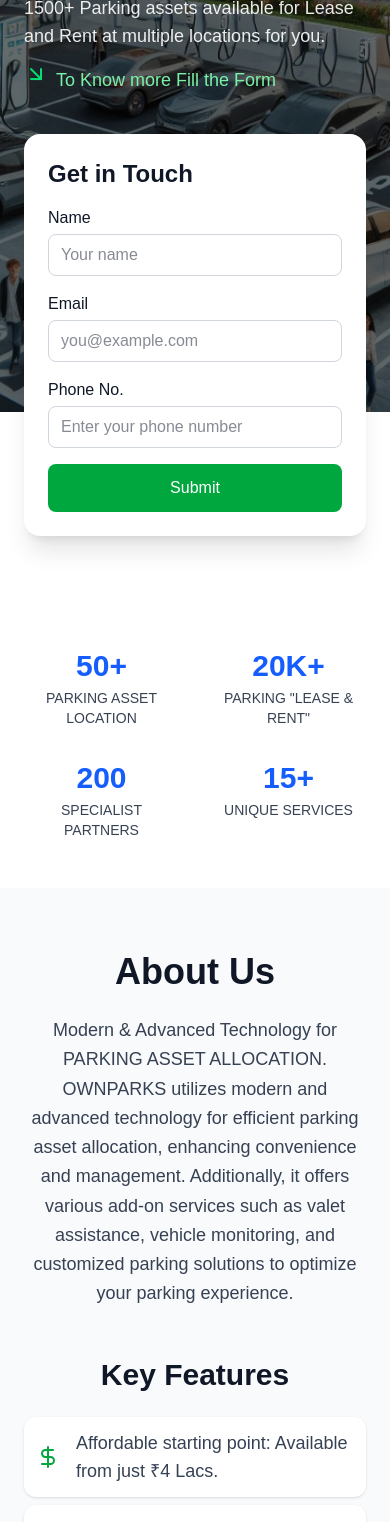
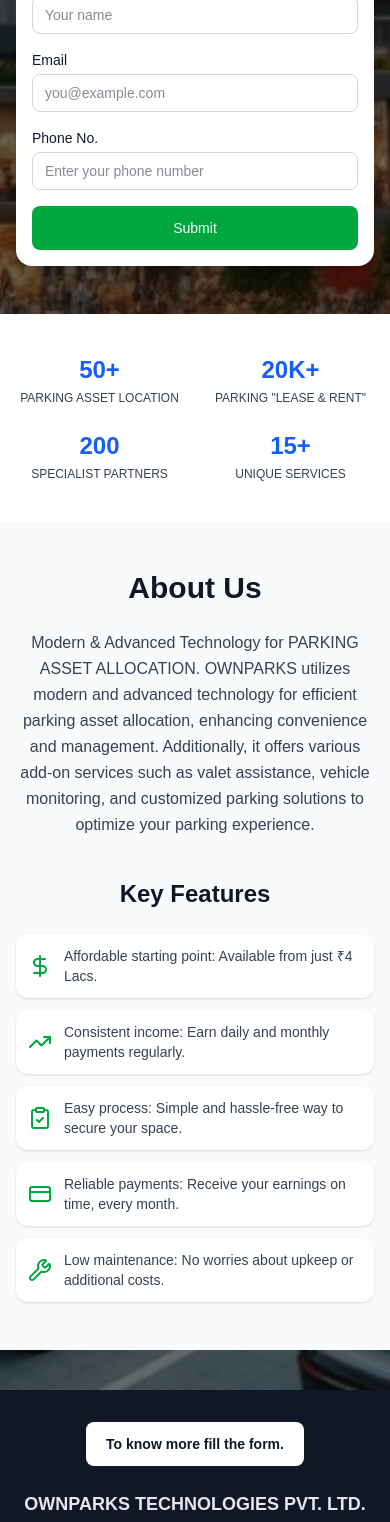
Before and after one commit to ownparks2025-dev/ownparks-landing-page-dev, a Next.js app: page / in a window 390 px wide. Shown: the part 432-1954 px from the top of the page. Built offline with nearby package versions, Linux system fonts and the light colour scheme.

Commit message:
mobile friendly

```diff
--- a/src/app/components/LandingPage.tsx
+++ b/src/app/components/LandingPage.tsx
@@ -62,44 +62,45 @@
 
   return (
     <div
-      className="w-full h-screen bg-no-repeat bg-cover bg-center"
+      className="w-full min-h-screen bg-no-repeat bg-cover bg-center"
       style={{ backgroundImage }}
       aria-label="OwnParks landing background"
     >
+      {/* Header */}
       <header className="flex justify-between items-center p-4 text-white bg-black/40">
         <div className="flex items-center gap-3">
-          <img src="/assets/logo.webp" alt="OwnParks Logo" className="h-10 w-auto" />
-          <h1 className="text-2xl font-bold">OwnParks</h1>
+          <img src="/assets/logo.webp" alt="OwnParks Logo" className="h-8 w-auto sm:h-10" />
+          <h1 className="text-xl sm:text-2xl font-bold">OwnParks</h1>
         </div>
         <a
           href="https://ownparks.com"
           target="_blank"
           rel="noopener noreferrer"
-          className="bg-white/10 hover:bg-white/20 backdrop-blur px-4 py-2 rounded-lg text-white border border-white/30"
+          className="bg-white/10 hover:bg-white/20 backdrop-blur px-3 py-2 rounded-lg text-white border border-white/30 text-sm sm:text-base"
         >
           Visit Main Website
         </a>
       </header>
 
       {/* Hero Section */}
-      <section className="max-w-7xl mx-auto px-6 py-16 md:py-24">
-        <div className="grid md:grid-cols-2 gap-10 items-start text-white">
+      <section className="max-w-7xl mx-auto px-4 sm:px-6 py-12 sm:py-16 md:py-24">
+        <div className="grid grid-cols-1 md:grid-cols-2 gap-8 md:gap-10 items-start text-white">
           <div>
-            <h2 className="text-5xl md:text-6xl font-extrabold leading-tight">
+            <h2 className="text-4xl sm:text-5xl md:text-6xl font-extrabold leading-tight">
               Lease and Rent
               <span className="block text-green-300">Future of Parking</span>
             </h2>
-            <p className="mt-6 text-lg md:text-xl text-white/90">
+            <p className="mt-4 sm:mt-6 text-base sm:text-lg md:text-xl text-white/90">
               1500+ Parking assets available for Lease and Rent at multiple locations for you.
             </p>
-            <div className="mt-4 flex items-center gap-2 text-green-300 text-lg font-medium">
+            <div className="mt-4 flex items-center gap-2 text-green-300 text-base sm:text-lg font-medium">
               <ArrowDownRight className="text-green-400 animate-bounce" />
               <span>To Know more Fill the Form</span>
             </div>
           </div>
 
-          <div className="bg-white rounded-2xl shadow-xl p-6 md:p-8 text-gray-900">
-            <h3 className="text-2xl font-bold mb-4">Get in Touch</h3>
+          <div className="bg-white rounded-2xl shadow-xl p-4 sm:p-6 md:p-8 text-gray-900 w-full">
+            <h3 className="text-xl sm:text-2xl font-bold mb-4">Get in Touch</h3>
             <form
               id="form"
               className="space-y-4"
@@ -107,47 +108,47 @@
               method="POST"
             >
               <div>
-                <label className="block mb-1 font-medium" htmlFor="name">
+                <label className="block mb-1 font-medium text-sm sm:text-base" htmlFor="name">
                   Name
                 </label>
                 <input
                   id="name"
                   name="name"
                   type="text"
-                  className="w-full border border-gray-300 px-3 py-2 rounded-lg focus:outline-none focus:ring-2 focus:ring-green-500"
+                  className="w-full border border-gray-300 px-3 py-2 rounded-lg focus:outline-none focus:ring-2 focus:ring-green-500 text-sm sm:text-base"
                   placeholder="Your name"
                   required
                 />
               </div>
               <div>
-                <label className="block mb-1 font-medium" htmlFor="email">
+                <label className="block mb-1 font-medium text-sm sm:text-base" htmlFor="email">
                   Email
                 </label>
                 <input
                   id="email"
                   name="email"
                   type="email"
-                  className="w-full border border-gray-300 px-3 py-2 rounded-lg focus:outline-none focus:ring-2 focus:ring-green-500"
+                  className="w-full border border-gray-300 px-3 py-2 rounded-lg focus:outline-none focus:ring-2 focus:ring-green-500 text-sm sm:text-base"
                   placeholder="you@example.com"
                   required
                 />
               </div>
               <div>
-                <label className="block mb-1 font-medium" htmlFor="phone">
+                <label className="block mb-1 font-medium text-sm sm:text-base" htmlFor="phone">
                   Phone No.
                 </label>
                 <input
                   id="phone"
                   name="phone"
                   type="tel"
-                  className="w-full border border-gray-300 px-3 py-2 rounded-lg focus:outline-none focus:ring-2 focus:ring-green-500"
+                  className="w-full border border-gray-300 px-3 py-2 rounded-lg focus:outline-none focus:ring-2 focus:ring-green-500 text-sm sm:text-base"
                   placeholder="Enter your phone number"
                   required
                 />
               </div>
               <button
                 type="submit"
-                className="w-full bg-green-600 hover:bg-green-700 text-white px-4 py-3 rounded-lg"
+                className="w-full bg-green-600 hover:bg-green-700 text-white px-4 py-3 rounded-lg text-sm sm:text-base"
               >
                 Submit
               </button>
@@ -157,80 +158,80 @@
       </section>
 
       {/* Stats Section */}
-      <section className="w-full bg-white py-12">
-        <div className="max-w-5xl mx-auto px-6 grid grid-cols-2 sm:grid-cols-4 gap-8 text-center">
+      <section className="w-full bg-white py-10 sm:py-12">
+        <div className="max-w-5xl mx-auto px-4 sm:px-6 grid grid-cols-2 sm:grid-cols-4 gap-6 sm:gap-8 text-center">
           <div>
-            <p className="text-3xl sm:text-4xl font-extrabold text-blue-600">50+</p>
-            <p className="text-sm sm:text-base text-gray-700 mt-1">PARKING ASSET LOCATION</p>
+            <p className="text-2xl sm:text-3xl md:text-4xl font-extrabold text-blue-600">50+</p>
+            <p className="text-xs sm:text-sm md:text-base text-gray-700 mt-1">PARKING ASSET LOCATION</p>
           </div>
           <div>
-            <p className="text-3xl sm:text-4xl font-extrabold text-blue-600">20K+</p>
-            <p className="text-sm sm:text-base text-gray-700 mt-1">PARKING &quot;LEASE &amp; RENT&quot;</p>
+            <p className="text-2xl sm:text-3xl md:text-4xl font-extrabold text-blue-600">20K+</p>
+            <p className="text-xs sm:text-sm md:text-base text-gray-700 mt-1">PARKING "LEASE & RENT"</p>
           </div>
           <div>
-            <p className="text-3xl sm:text-4xl font-extrabold text-blue-600">200</p>
-            <p className="text-sm sm:text-base text-gray-700 mt-1">SPECIALIST PARTNERS</p>
+            <p className="text-2xl sm:text-3xl md:text-4xl font-extrabold text-blue-600">200</p>
+            <p className="text-xs sm:text-sm md:text-base text-gray-700 mt-1">SPECIALIST PARTNERS</p>
           </div>
           <div>
-            <p className="text-3xl sm:text-4xl font-extrabold text-blue-600">15+</p>
-            <p className="text-sm sm:text-base text-gray-700 mt-1">UNIQUE SERVICES</p>
+            <p className="text-2xl sm:text-3xl md:text-4xl font-extrabold text-blue-600">15+</p>
+            <p className="text-xs sm:text-sm md:text-base text-gray-700 mt-1">UNIQUE SERVICES</p>
           </div>
         </div>
       </section>
 
       {/* About Section */}
-      <section className="bg-gray-50 py-16">
-        <div className="max-w-5xl mx-auto px-6">
-          <h2 className="text-4xl font-extrabold text-gray-900 mb-6 text-center">About Us</h2>
-          <p className="text-lg text-gray-700 leading-relaxed mb-12 text-center">
-            Modern &amp; Advanced Technology for PARKING ASSET ALLOCATION. OWNPARKS utilizes modern and advanced
+      <section className="bg-gray-50 py-12 sm:py-16">
+        <div className="max-w-5xl mx-auto px-4 sm:px-6">
+          <h2 className="text-3xl sm:text-4xl font-extrabold text-gray-900 mb-6 text-center">About Us</h2>
+          <p className="text-base sm:text-lg text-gray-700 leading-relaxed mb-10 text-center">
+            Modern & Advanced Technology for PARKING ASSET ALLOCATION. OWNPARKS utilizes modern and advanced
             technology for efficient parking asset allocation, enhancing convenience and management.
             Additionally, it offers various add-on services such as valet assistance, vehicle monitoring,
             and customized parking solutions to optimize your parking experience.
           </p>
 
-          <h3 className="text-3xl font-extrabold text-gray-900 mb-6 text-center">Key Features</h3>
-          <div className="flex flex-col gap-2 items-start">
-            <div className="flex items-center gap-4 bg-white shadow rounded-xl p-3 w-full">
-              <DollarSign className="text-green-600 flex-shrink-0" />
-              <span className="text-gray-700 text-lg">Affordable starting point: Available from just ₹4 Lacs.</span>
-            </div>
-            <div className="flex items-center gap-4 bg-white shadow rounded-xl p-3 w-full">
-              <TrendingUp className="text-green-600 flex-shrink-0" />
-              <span className="text-gray-700 text-lg">Consistent income: Earn daily and monthly payments regularly.</span>
-            </div>
-            <div className="flex items-center gap-4 bg-white shadow rounded-xl p-3 w-full">
-              <ClipboardCheck className="text-green-600 flex-shrink-0" />
-              <span className="text-gray-700 text-lg">Easy process: Simple and hassle-free way to secure your space.</span>
-            </div>
-            <div className="flex items-center gap-4 bg-white shadow rounded-xl p-3 w-full">
-              <CreditCard className="text-green-600 flex-shrink-0" />
-              <span className="text-gray-700 text-lg">Reliable payments: Receive your earnings on time, every month.</span>
-            </div>
-            <div className="flex items-center gap-4 bg-white shadow rounded-xl p-3 w-full">
-              <Wrench className="text-green-600 flex-shrink-0" />
-              <span className="text-gray-700 text-lg">Low maintenance: No worries about upkeep or additional costs.</span>
-            </div>
+          <h3 className="text-2xl sm:text-3xl font-extrabold text-gray-900 mb-6 text-center">Key Features</h3>
+          <div className="flex flex-col gap-3 items-start">
+            {[{
+              icon: DollarSign,
+              text: "Affordable starting point: Available from just \u20B94 Lacs."
+            }, {
+              icon: TrendingUp,
+              text: "Consistent income: Earn daily and monthly payments regularly."
+            }, {
+              icon: ClipboardCheck,
+              text: "Easy process: Simple and hassle-free way to secure your space."
+            }, {
+              icon: CreditCard,
+              text: "Reliable payments: Receive your earnings on time, every month."
+            }, {
+              icon: Wrench,
+              text: "Low maintenance: No worries about upkeep or additional costs."
+            }].map(({icon: Icon, text}, idx) => (
+              <div key={idx} className="flex items-center gap-3 sm:gap-4 bg-white shadow rounded-xl p-3 w-full">
+                <Icon className="text-green-600 flex-shrink-0" />
+                <span className="text-gray-700 text-sm sm:text-lg">{text}</span>
+              </div>
+            ))}
           </div>
         </div>
       </section>
 
       {/* Footer */}
-      <footer className="bg-gray-900 text-gray-200 py-10 mt-10">
-        <div className="max-w-5xl mx-auto px-6 text-center">
-          {/* New Button */}
+      <footer className="bg-gray-900 text-gray-200 py-8 sm:py-10 mt-10">
+        <div className="max-w-5xl mx-auto px-4 sm:px-6 text-center">
           <a
             href="#form"
-            className="inline-block mb-6 bg-white text-gray-900 font-semibold px-6 py-3 rounded-lg hover:bg-gray-200 transition"
+            className="inline-block mb-6 bg-white text-gray-900 font-semibold px-5 py-3 rounded-lg hover:bg-gray-200 transition text-sm sm:text-base"
           >
             To know more fill the form.
           </a>
 
-          <h4 className="text-xl font-semibold mb-4">OWNPARKS TECHNOLOGIES PVT. LTD.</h4>
-          <p className="mb-2">Address: 21, Knowledge Park III, Greater Noida, U.P.</p>
-          <p className="mb-2">Phone: +91-9829495886</p>
-          <p className="mb-4">Email: support@ownparks.com</p>
-          <small>© {new Date().getFullYear()} OwnParks. All rights reserved.</small>
+          <h4 className="text-lg sm:text-xl font-semibold mb-4">OWNPARKS TECHNOLOGIES PVT. LTD.</h4>
+          <p className="mb-2 text-sm sm:text-base">Address: 21, Knowledge Park III, Greater Noida, U.P.</p>
+          <p className="mb-2 text-sm sm:text-base">Phone: +91-9829495886</p>
+          <p className="mb-4 text-sm sm:text-base">Email: support@ownparks.com</p>
+          <small className="text-xs sm:text-sm">© {new Date().getFullYear()} OwnParks. All rights reserved.</small>
         </div>
       </footer>
     </div>
```
